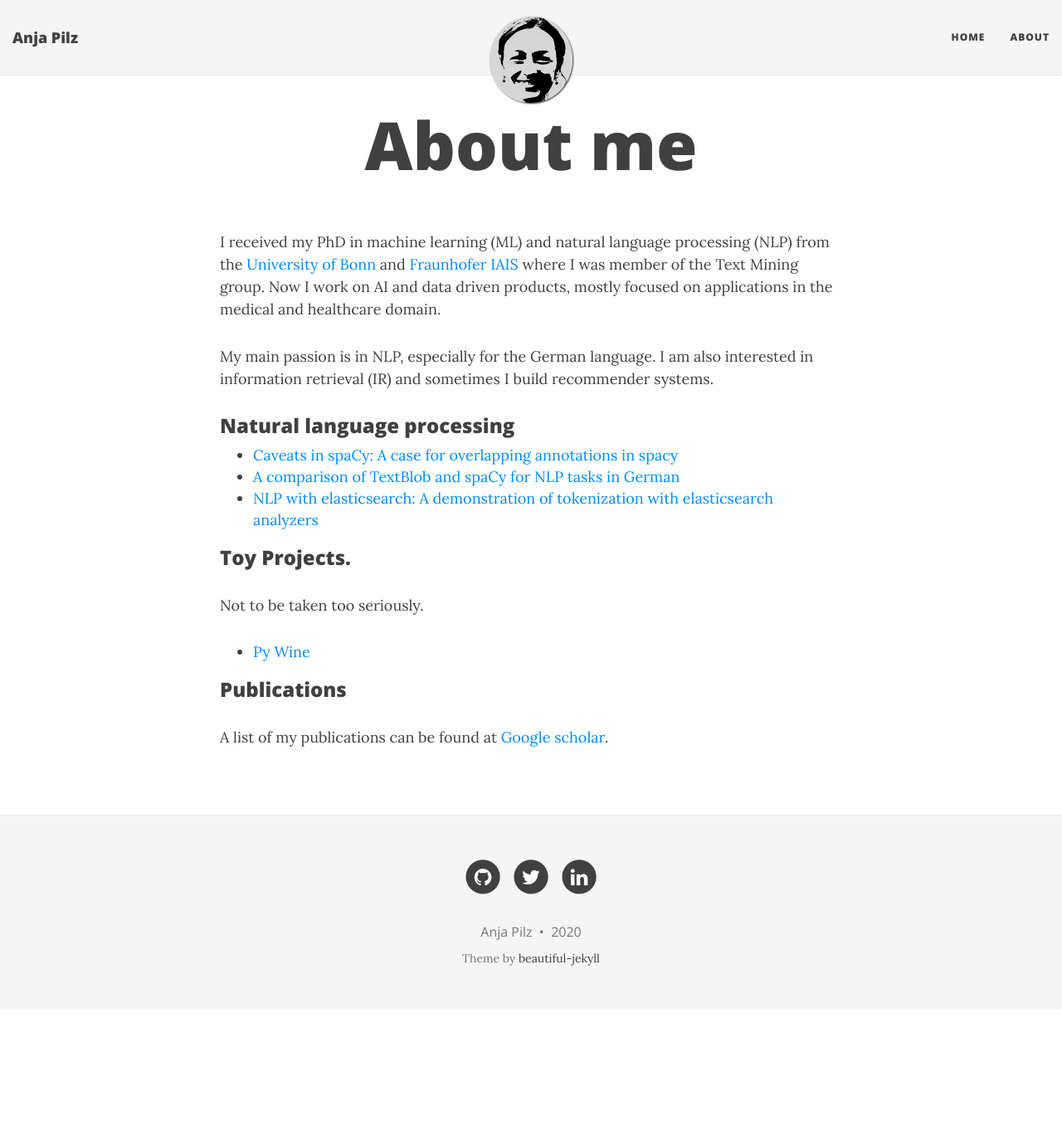
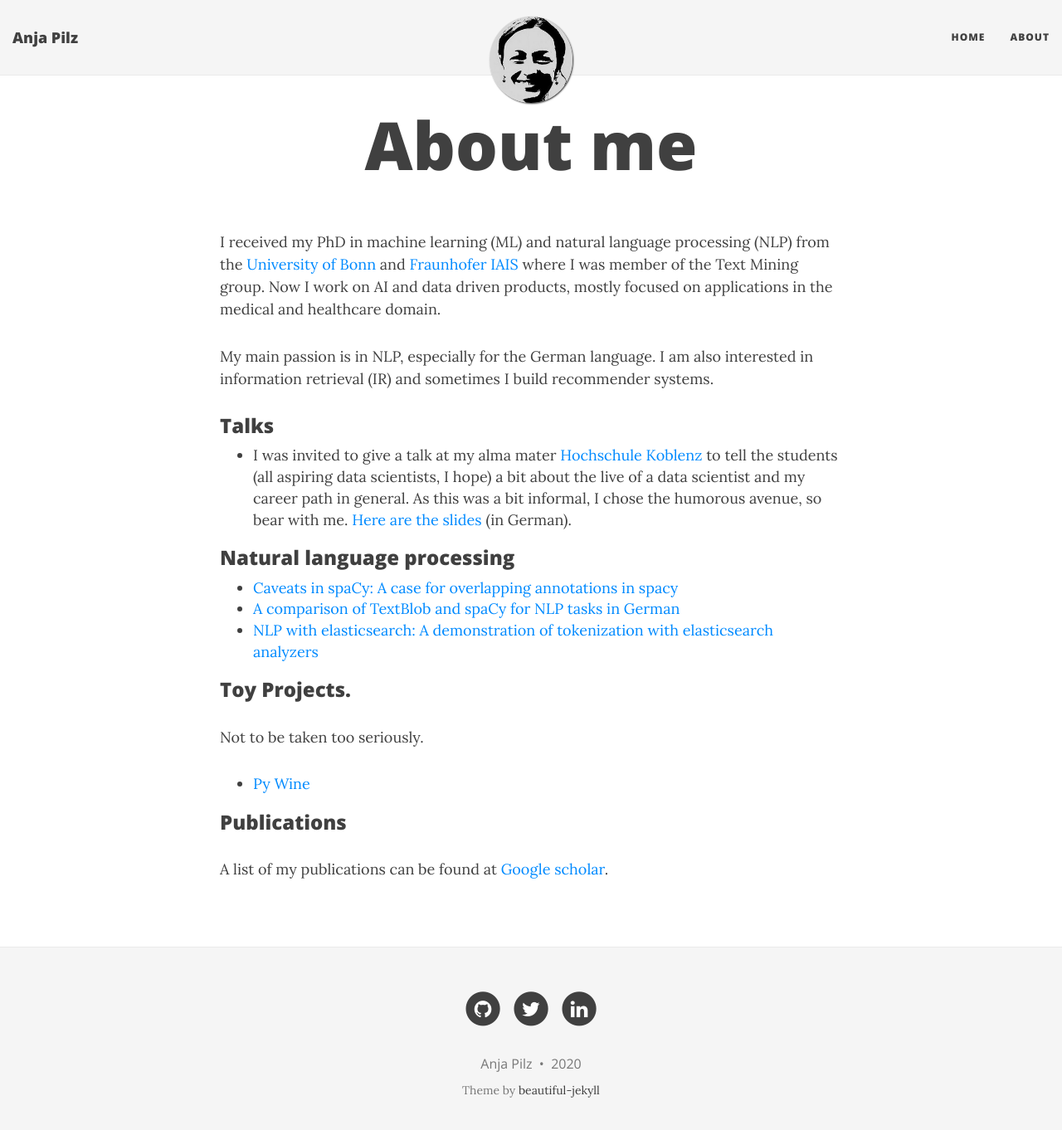
Before and after one commit to aplz/aplz.github.io, a Jekyll site: the page built from aboutme.md, in a window 1280 px wide and 1375 px high. Shown: the top 1362 px of the window at 83% size. Built offline with Jekyll 4.4.1, drawn with Linux system fonts in a browser that asks for light colours; nearby versions of some CDN libraries.

Commit message:
include Ringvorlesungstalk

```diff
--- a/aboutme.md
+++ b/aboutme.md
@@ -6,6 +6,9 @@
 I received my PhD in machine learning (ML) and natural language processing (NLP) from the [University of Bonn](https://mlai.cs.uni-bonn.de/) and [Fraunhofer IAIS](https://www.iais.fraunhofer.de/en.html) where I was member of the Text Mining group. Now I work on AI and data driven products, mostly focused on applications in the medical and healthcare domain.
 
 My main passion is in NLP, especially for the German language. I am also interested in information retrieval (IR) and sometimes I build recommender systems.
+
+### Talks
+* I was invited to give a talk at my alma mater [Hochschule Koblenz](https://www.hs-koblenz.de/rac/index/) to tell the students (all aspiring data scientists, I hope) a bit about the live of a data scientist and my career path in general. As this was a bit informal, I chose the humorous avenue, so bear with me. [Here are the slides](https://github.com/aplz/aplz.github.io/blob/master/talks/2019_fh_remagen_career.pdf) (in German).
 
 ### Natural language processing
 * [Caveats in spaCy: A case for overlapping annotations in spacy](https://github.com/aplz/nlp_notebooks/blob/master/spacy_caveats.ipynb)
```
